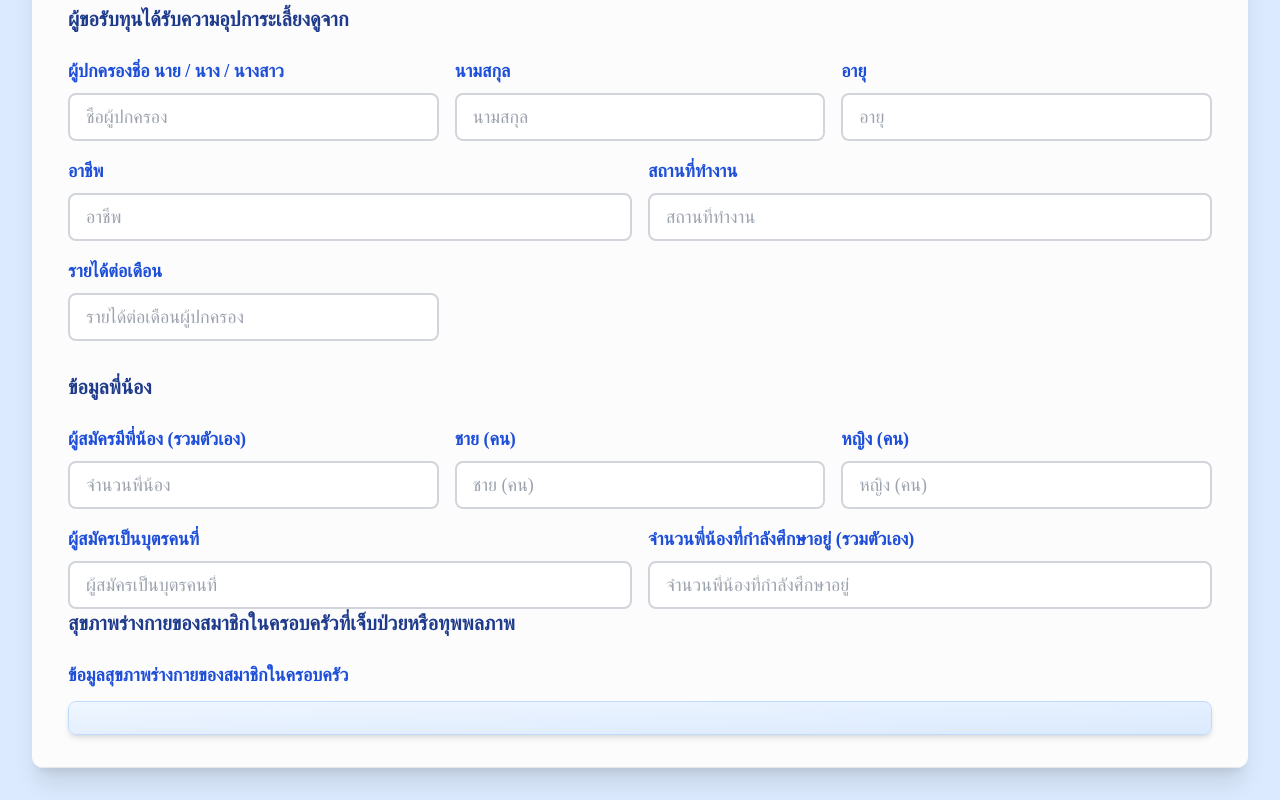
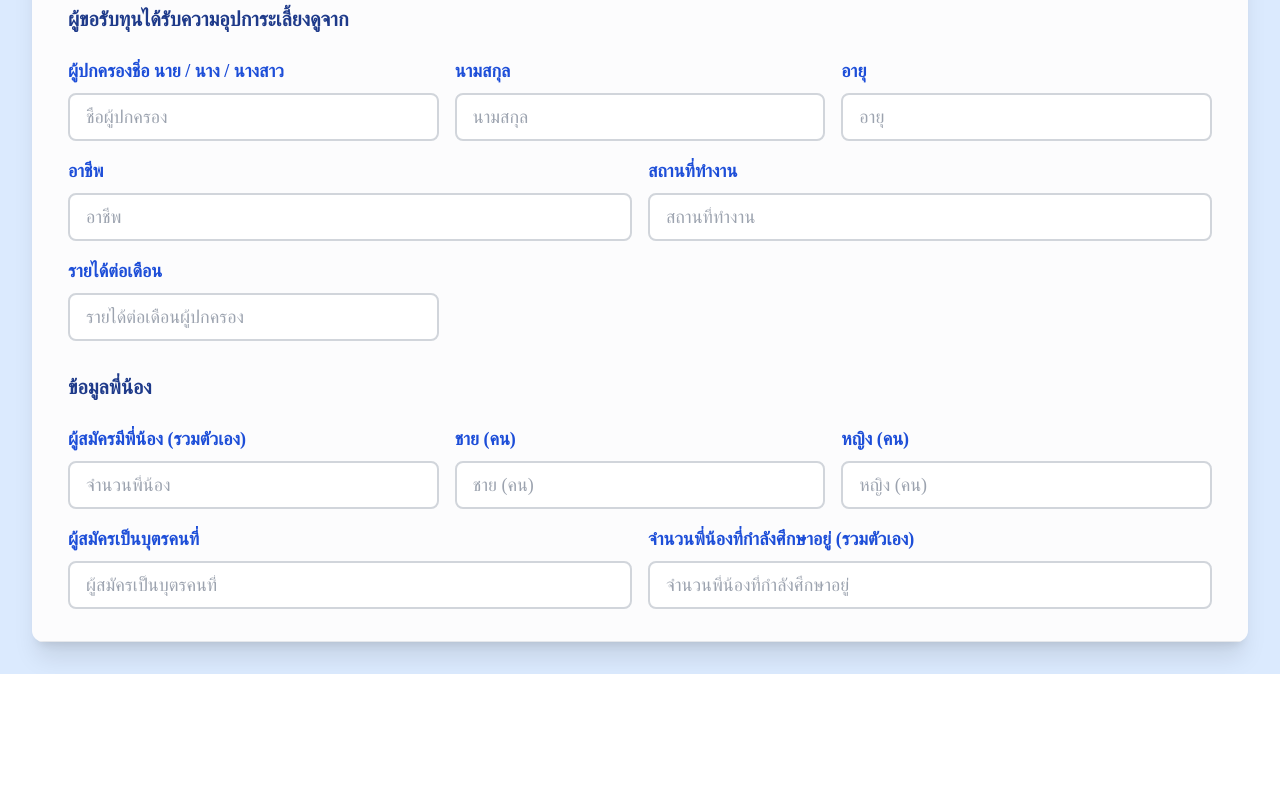
Before and after one commit to CKMarineTest/LoginGumlungjai, a Vue app: page /thegift/documentdata in a window 1280 px wide. Shown: the part 3713-4513 px from the top of the page. After the commit the page ends 4387 px from the top, so only its background shows below. Built offline with nearby package versions, Linux system fonts and the light colour scheme; a web font is replaced by a local one.

Commit message:
Revision 12

```diff
--- a/src/components/DocumentdataComponent.vue
+++ b/src/components/DocumentdataComponent.vue
@@ -155,12 +155,12 @@
                             </div>
                         </div>
                         <div class="w-full sm:w-1/1 lg:w-1/1">
-                            <label class="text-lg font-semibold text-blue-700 mb-2 block" for="special">
+                            <label class="text-lg font-semibold text-blue-700 mb-2 block" for="specialWork">
                                 งานพิเศษที่เคยทำหรือกำลังทำอยู่ (นอกเวลาการศึกษา) <span
                                     class="text-red-500 text-sm"></span>
                             </label>
                             <div class="grid grid-cols-1 sm:grid-cols-2 lg:grid-cols-4 gap-4">
-                                <input type="text" placeholder="งานพิเศษ" id="special" name="special" readonly
+                                <input type="text" placeholder="งานพิเศษ" id="specialWork" name="specialWork" readonly
                                     class="w-full px-4 py-3 text-lg border-2 border-gray-300 rounded-lg placeholder:text-gray-400 hover:border-blue-300 focus:border-blue-500 focus:ring-4 focus:ring-blue-100 focus:outline-none transition duration-200">
                             </div>
                             <div class="w-full sm:w-1/1 lg:w-1/1 mt-2">
@@ -777,20 +777,20 @@
 
 
 
-                                        <h3 class="text-xl font-semibold text-blue-900 mb-6 flex items-center gap-2">
+                                        <!-- <h3 class="text-xl font-semibold text-blue-900 mb-6 flex items-center gap-2">
                                             สุขภาพร่างกายของสมาชิกในครอบครัวที่เจ็บป่วยหรือทุพพลภาพ
                                         </h3>
 
                                         <h4 class="text-lg font-semibold text-blue-700 mb-3">
                                             ข้อมูลสุขภาพร่างกายของสมาชิกในครอบครัว
-                                        </h4>
+                                        </h4> -->
 
-                                        <div
+                                        <!-- <div
                                             class="p-4 bg-gradient-to-br from-blue-50 to-blue-100 rounded-lg border border-blue-200 shadow-md">
                                             <div class="space-y-6">
 
                                             </div>
-                                        </div>
+                                        </div> -->
                                     </div>
                                 </div>
                             </div>
@@ -809,7 +809,6 @@ import logoUrl from '@/assets/picture/logo.png';
 
 const refexample = ref('ตัวอย่าง');
 
-// import SidebarComponent from './Menu/SidebarComponent.vue';
 </script>
 
 <style scoped>
```
